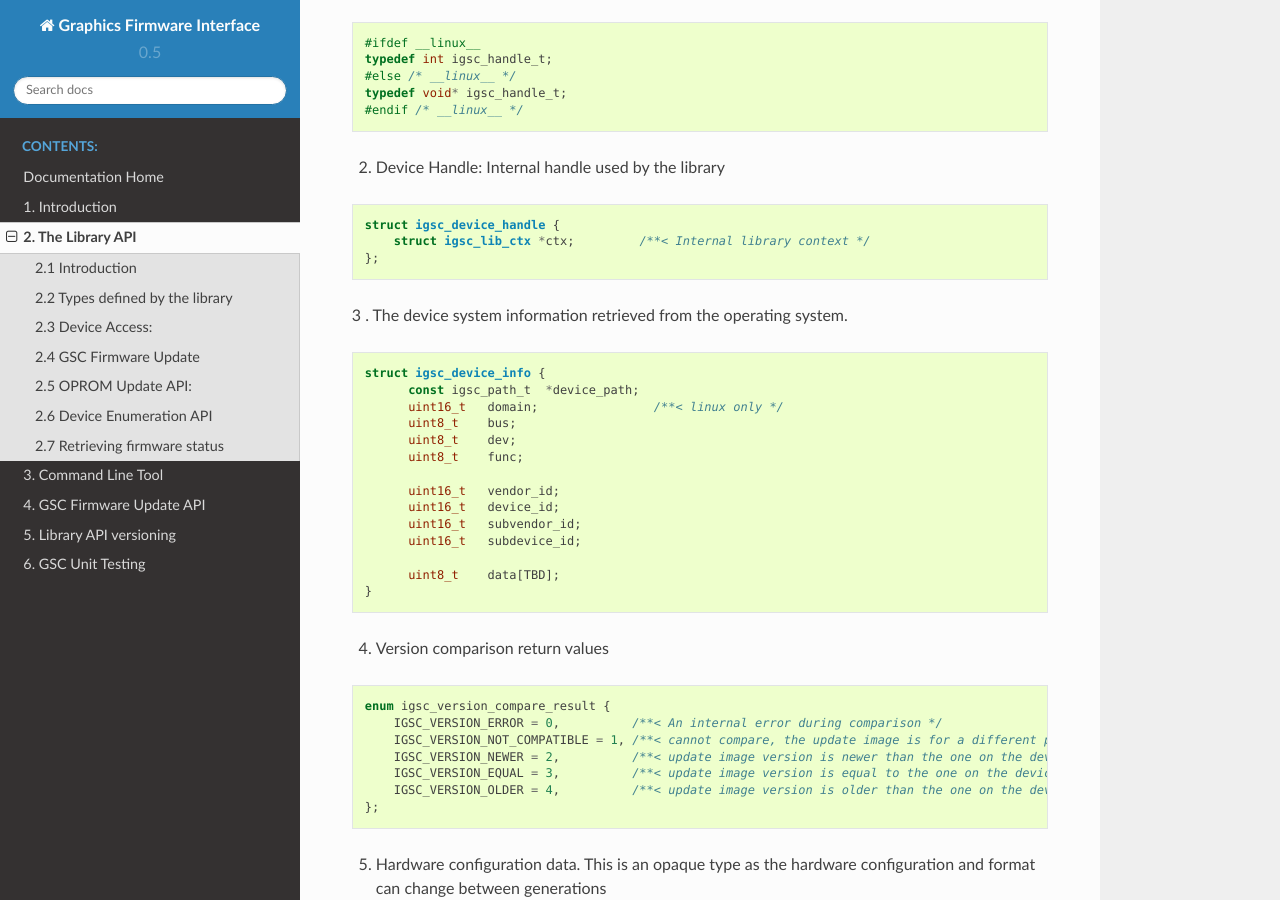
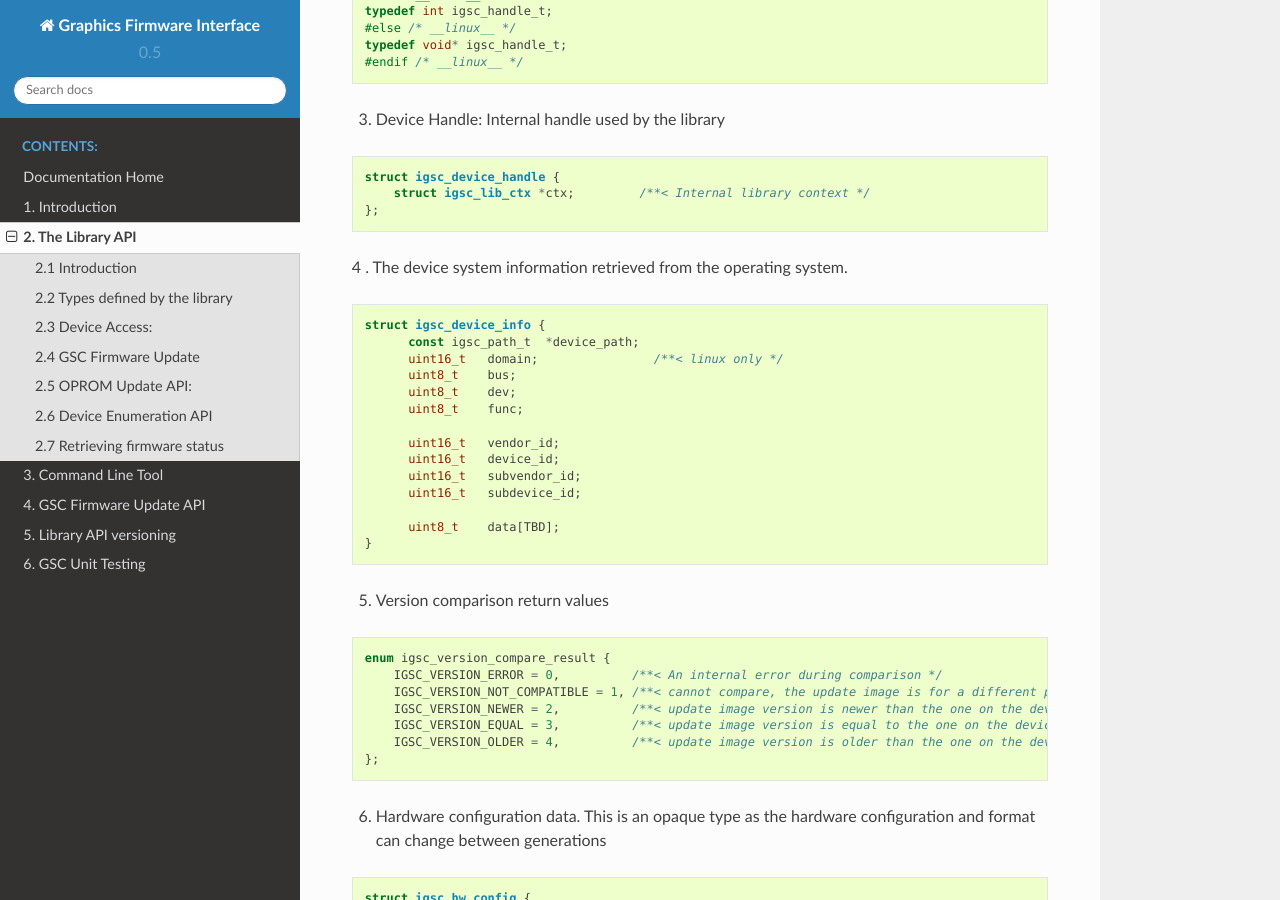
Before and after one commit to intel/igsc, a Sphinx documentation site: the page built from doc/igsc_api.rst, in a window 1280 px wide and 900 px high, scrolled down 1157 px. Built offline with Sphinx 7.4.7 and the Read the Docs theme 2.0.0, drawn with Linux system fonts in a browser that asks for light colours; formulas are drawn with MathJax 3; some of the changed lines change nothing that is shown.

Commit message:
igsc: doc: fix numbering in igsc_api.rst
Fix numbering in igsc_api.rst

Signed-off-by: Tamar Mashiah <tamar.mashiah@intel.com>

```diff
--- a/doc/igsc_api.rst
+++ b/doc/igsc_api.rst
@@ -22,10 +22,10 @@ The API is divided into 3 groups:
    The API requires device access. This API includes actual image update
    functionality.
 
-3. **Image API**: Provides API for retrieving the required information from
+2. **Image API**: Provides API for retrieving the required information from
    the update images and utilizes library image parsing capabilities.
 
-1. **Device API**: API utilizing underlying operating system in order
+3. **Device API**: API utilizing underlying operating system in order
    to enumerate and access graphics device and retrieve information.
 
 
@@ -63,7 +63,7 @@ image.
    #endif /* __linux__ */
 
 
-2. Device Handle: Internal handle used by the library
+3. Device Handle: Internal handle used by the library
 
 .. code-block:: c
 
@@ -72,7 +72,7 @@ image.
     };
 
 
-3 . The device system information retrieved from the operating system.
+4 . The device system information retrieved from the operating system.
 
 .. code-block:: c
 
@@ -91,7 +91,7 @@ image.
          uint8_t    data[TBD];
    }
 
-4. Version comparison return values
+5. Version comparison return values
 
 .. code-block:: c
 
@@ -103,7 +103,7 @@ image.
         IGSC_VERSION_OLDER = 4,          /**< update image version is older than the one on the device */
     };
 
-5. Hardware configuration data. This is an opaque type as the hardware configuration and format can change between generations
+6. Hardware configuration data. This is an opaque type as the hardware configuration and format can change between generations
 
 .. code-block:: c
 
@@ -354,7 +354,7 @@ information.
 
     struct igsc_image_oprom;
 
-4. Retrieve device device OPROM version for data and code.
+5. Retrieve device device OPROM version for data and code.
 
 
   .. code-block:: c
@@ -363,7 +363,7 @@ information.
                                   IN  uint32_t igsc_oprom_type,
                                   OUT struct igsc_oprom_version *version);
 
-5. OPROM image Information retrieval:
+6. OPROM image Information retrieval:
 
    a. The function allocates and initializes an opaque
       structure `struct igsc_oprom_image` supplied
@@ -434,7 +434,7 @@ information.
 
 
 
-6. Update option ROM partitions:
+7. Update option ROM partitions:
 
    The function gets a parsed image sends it to the device.
    It calls progress function handler for each chunk it sends.
@@ -510,7 +510,7 @@ information.
          igsc_image_oprom_relese(img);
       }
 
-7. Function that implements version comparison logic, it returns
+8. Function that implements version comparison logic, it returns
    one of values of `enum igsc_version_compare_result`
 
 .. code-block:: c
@@ -518,7 +518,7 @@ information.
    uint8_t igsc_oprom_version_compare(const struct igsc_oprom_version *image_ver,
                                       const struct igsc_oprom_version *device_ver);
 
-8. IFR (In-Field Repair) functions
+9. IFR (In-Field Repair) functions
 
   In order to increase the lifetime of the discrete GFX die, there is some redundancy added to it.
   In case of failures, CSC firmware will enable reserved HW instead of malfunctioning HW if possible.
```
